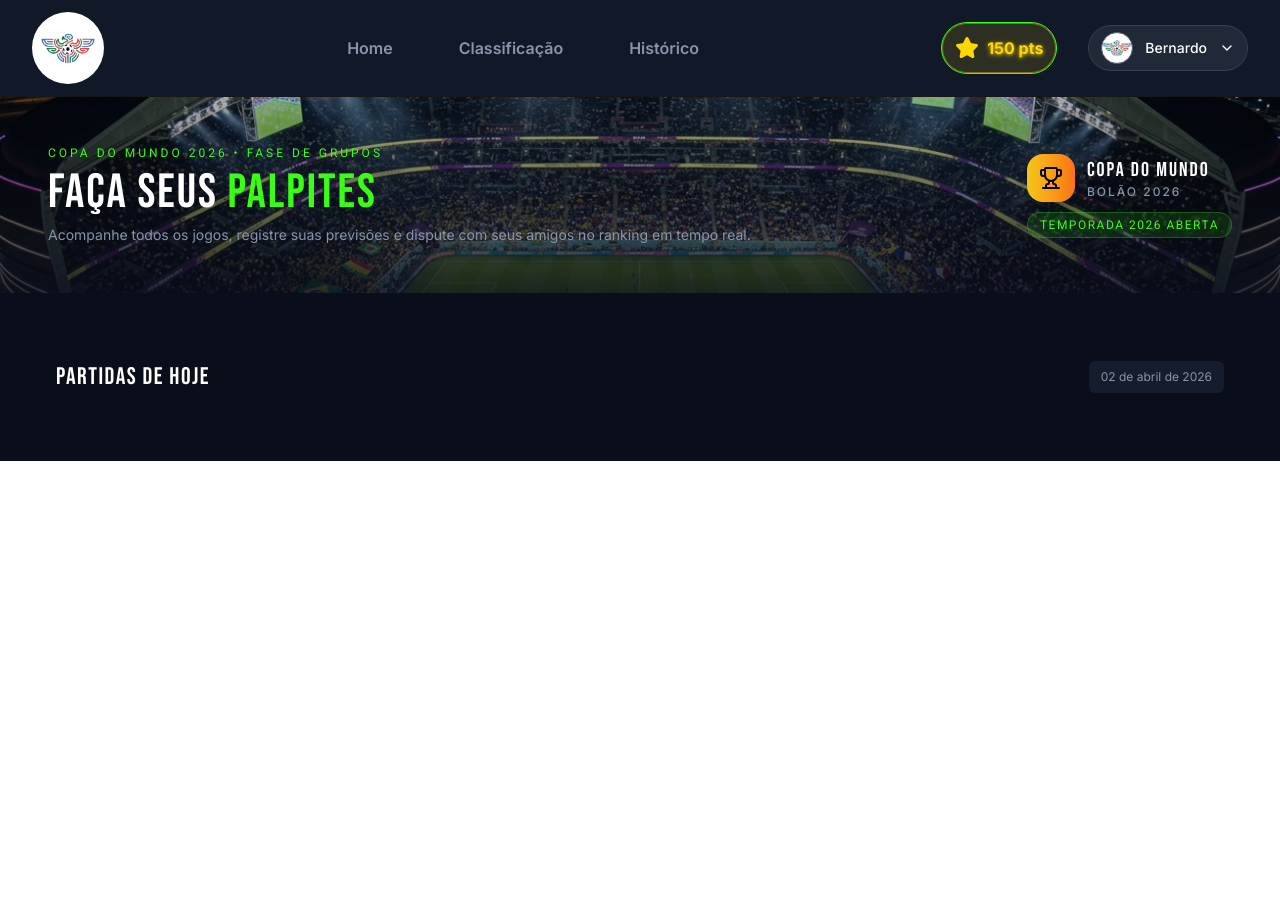
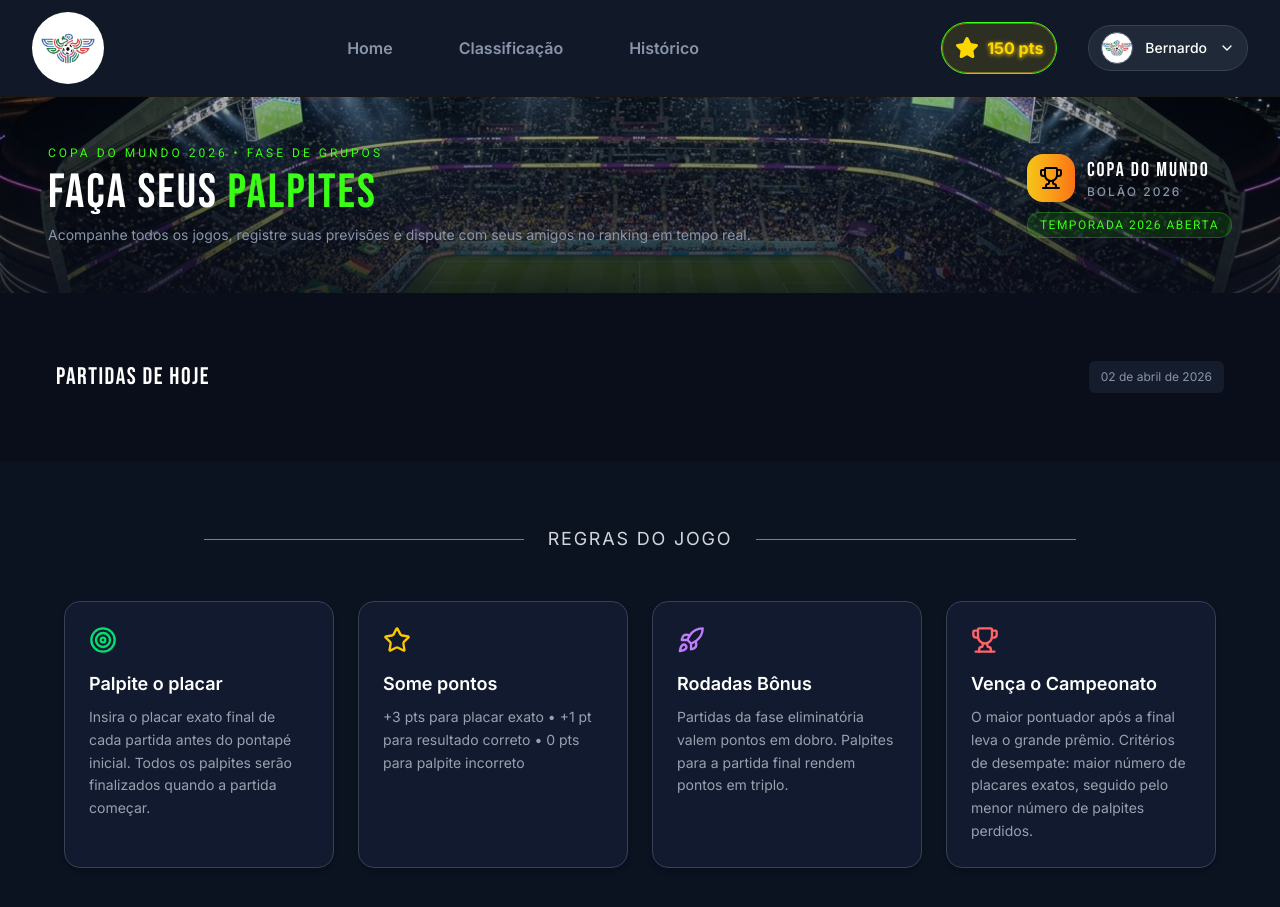
Before and after one commit to caioRibeiro23/BolaoCopa2026, a Next.js app: page / in a window 1280 px wide. Shown: the top 907 px of the page. Before the commit the page ends 800 px from the top, so only its background shows below. Built offline with nearby package versions, Linux system fonts and the light colour scheme.

Commit message:
add gamerules

```diff
--- a/src/app/page.tsx
+++ b/src/app/page.tsx
@@ -1,5 +1,6 @@
 import Image from "next/image";
 import HeroSection from "../components/HeroSection/herosection";
+import GameRules from "../components/GameRules/gameRules";
 
 export default function Home() {
   const dataHoje = new Date().toLocaleDateString('pt-BR', { day: '2-digit', month: 'long', year: 'numeric' });
@@ -13,6 +14,7 @@ export default function Home() {
           <div className="px-3 py-2 bg-[#151C2C] rounded-md text-[#8895AA] text-xs">{dataHoje}</div>
         </div>
       </div>
+      <GameRules/>
     </div>
   );
 }
--- /dev/null
+++ b/src/components/GameRules/gameRules.tsx
@@ -0,0 +1,70 @@
+import { Target, Star, Rocket, Trophy } from "lucide-react";
+
+export default function GameRules() {
+  const rules = [
+    {
+      icon: <Target className="text-green-400" size={28} />,
+      title: "Palpite o placar",
+      description:
+        "Insira o placar exato final de cada partida antes do pontapé inicial. Todos os palpites serão finalizados quando a partida começar.",
+    },
+    {
+      icon: <Star className="text-yellow-400" size={28} />,
+      title: "Some pontos",
+      description:
+        "+3 pts para placar exato • +1 pt para resultado correto • 0 pts para palpite incorreto",
+    },
+    {
+      icon: <Rocket className="text-purple-400" size={28} />,
+      title: "Rodadas Bônus",
+      description:
+        "Partidas da fase eliminatória valem pontos em dobro. Palpites para a partida final rendem pontos em triplo.",
+    },
+    {
+      icon: <Trophy className="text-red-400" size={28} />,
+      title: "Vença o Campeonato",
+      description:
+        "O maior pontuador após a final leva o grande prêmio. Critérios de desempate: maior número de placares exatos, seguido pelo menor número de palpites perdidos.",
+    },
+  ];
+
+  return (
+    <div className="bg-[#0b1220] text-white py-16 px-6">
+      <div className="max-w-6xl mx-auto">
+        {/* Título */}
+        <div className="flex items-center justify-center mb-12">
+          <div className="h-px bg-green-500 flex-1 max-w-xs" />
+          <h2 className="mx-6 text-lg tracking-widest text-gray-300">
+            REGRAS DO JOGO
+          </h2>
+          <div className="h-px bg-green-500 flex-1 max-w-xs" />
+        </div>
+
+        {/* Cards */}
+        <div className="grid grid-cols-1 md:grid-cols-2 lg:grid-cols-4 gap-6">
+          {rules.map((rule, index) => (
+            <div
+              key={index}
+              className="bg-[#111a2e] border border-gray-700 rounded-2xl p-6 shadow-md hover:shadow-lg transition"
+            >
+              <div className="mb-4">{rule.icon}</div>
+              <h3 className="text-lg font-semibold mb-2">
+                {rule.title}
+              </h3>
+              <p className="text-gray-400 text-sm leading-relaxed">
+                {rule.description}
+              </p>
+            </div>
+          ))}
+        </div>
+
+        {/* Aviso */}
+        <div className="mt-10 border border-gray-700 rounded-xl p-4 text-center text-sm text-gray-400 flex items-center justify-center gap-2">
+          <span className="text-yellow-400">⚠</span>
+          Os palpites são apenas para diversão. Esta é uma competição entre
+          amigos. Jogue limpo e respeite as regras.
+        </div>
+      </div>
+    </div>
+  );
+}
```
